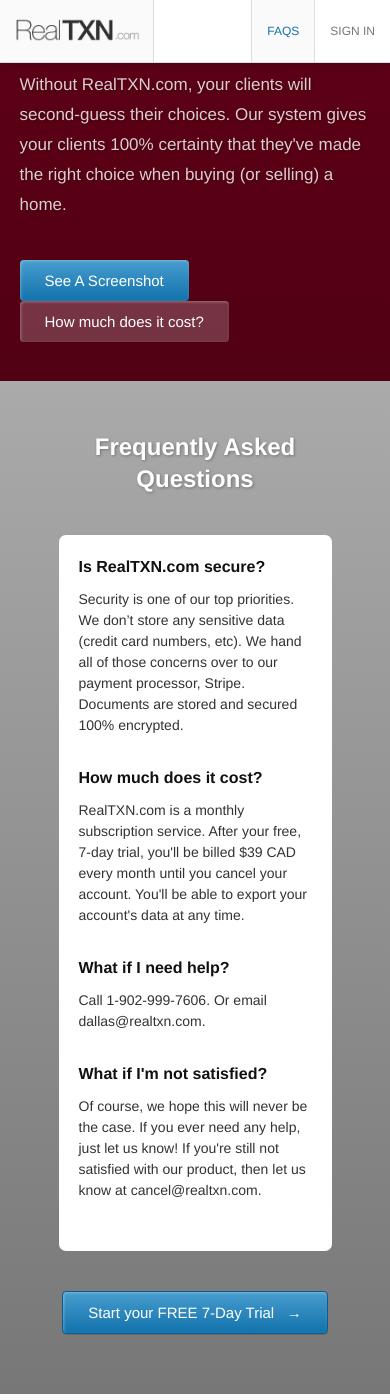
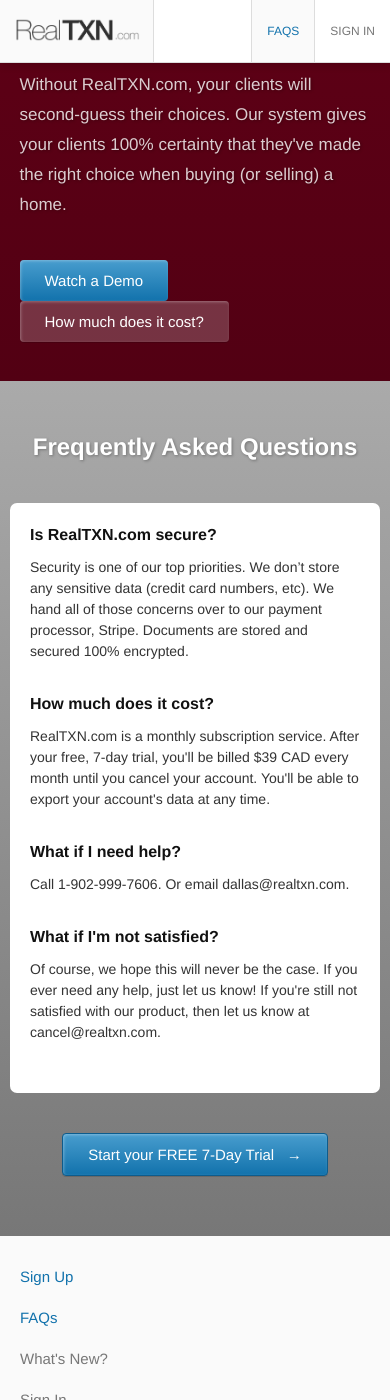
Before and after one commit to dallasread/RealTXN.com, a Jekyll site: the page built from index.html, in a window 390 px wide and 1400 px high, scrolled down 620 px. Built offline with Jekyll 4.4.1, drawn with Linux system fonts in a browser that asks for light colours.

Commit message:
Watch demo.

```diff
--- a/assets/css/main.scss
+++ b/assets/css/main.scss
@@ -318,7 +318,7 @@ img {
 	}
 
 	&[data-banner="faqs"] {
-		padding: 100px 15% 20px;
+		padding: 100px 30% 20px;
 
 		.banner_title {
 			color: #fff;
@@ -1024,9 +1024,14 @@ a.button, .button {
 	padding: 20px;
 	z-index: 9999999;
 
-	img {
-		width: 100%;
-		max-width: 945px;
+	iframe {
+		position: fixed;
+		width: 504px;
+		height: 378px;
+		left: 50%;
+		top: 50%;
+		margin-left: -252px;
+		margin-top: -189px;
 	}
 }
 
@@ -1104,6 +1109,19 @@ a.button, .button {
 		}
 	}
 
+	#dialog {
+		iframe {
+			width: auto;
+			height: auto;
+			left: 60px;
+			top: 50px;
+			bottom: 20px;
+			right: 60px;
+			margin-left: 0;
+			margin-top: 0;
+		}
+	}
+
 	#page {
 		padding-top: 50px;
 		padding-bottom: 50px;
@@ -1133,7 +1151,7 @@ a.button, .button {
 		}
 
 		&[data-banner="faqs"] {
-			padding-top: 50px;
+			padding: 50px 10px 20px;
 
 			.faqs {
 				padding: 20px;
--- a/assets/js/realtxn.coffee
+++ b/assets/js/realtxn.coffee
@@ -3,7 +3,7 @@
 
 $(document).on "click", ".show_in_dialog", ->
 	src = $(this).attr("href")
-	$("#dialog img").attr "src", src
+	$("#dialog iframe").attr "src", src
 	$("#dialog").show()
 	false
 
--- a/assets/js/realtxn.js
+++ b/assets/js/realtxn.js
@@ -2,7 +2,7 @@
   $(document).on("click", ".show_in_dialog", function() {
     var src;
     src = $(this).attr("href");
-    $("#dialog img").attr("src", src);
+    $("#dialog iframe").attr("src", src);
     $("#dialog").show();
     return false;
   });
--- a/index.html
+++ b/index.html
@@ -18,7 +18,7 @@ title: Giving Made Easy
     <h2>RealTXN.com gives you a quick, 1-page overview of each transaction. Each overview contains a Todo List, Uploaded Documents, Prospective Houses (with Images). And yes, you can securely share the page with your client, other agent, or secretary.<br><br>Without RealTXN.com, your clients will second-guess their choices. Our system gives your clients 100% certainty that they've made the right choice when buying (or selling) a home.</h2>
 
     <p>
-      <a href="/assets/imgs/screenshot.png" class="big blue button show_in_dialog">See A Screenshot</a>
+      <a href="//www.youtube.com/embed/JVASCO16ipo" class="big blue button show_in_dialog">Watch a Demo</a>
       <a href="/#!/faqs" class="big translucent button">How much does it cost?</a>
     </p>
 
@@ -27,7 +27,7 @@ title: Giving Made Easy
 </div>
 
 <div id="dialog">
-  <img>
+  <iframe frameborder="0" allowfullscreen></iframe>
 </div>
 
 <div id="!/faqs" class="banner static gray full_width" data-banner="faqs">
```
Also changed, not shown: assets/css/main.css (+20 -5 lines), 3 other files.
